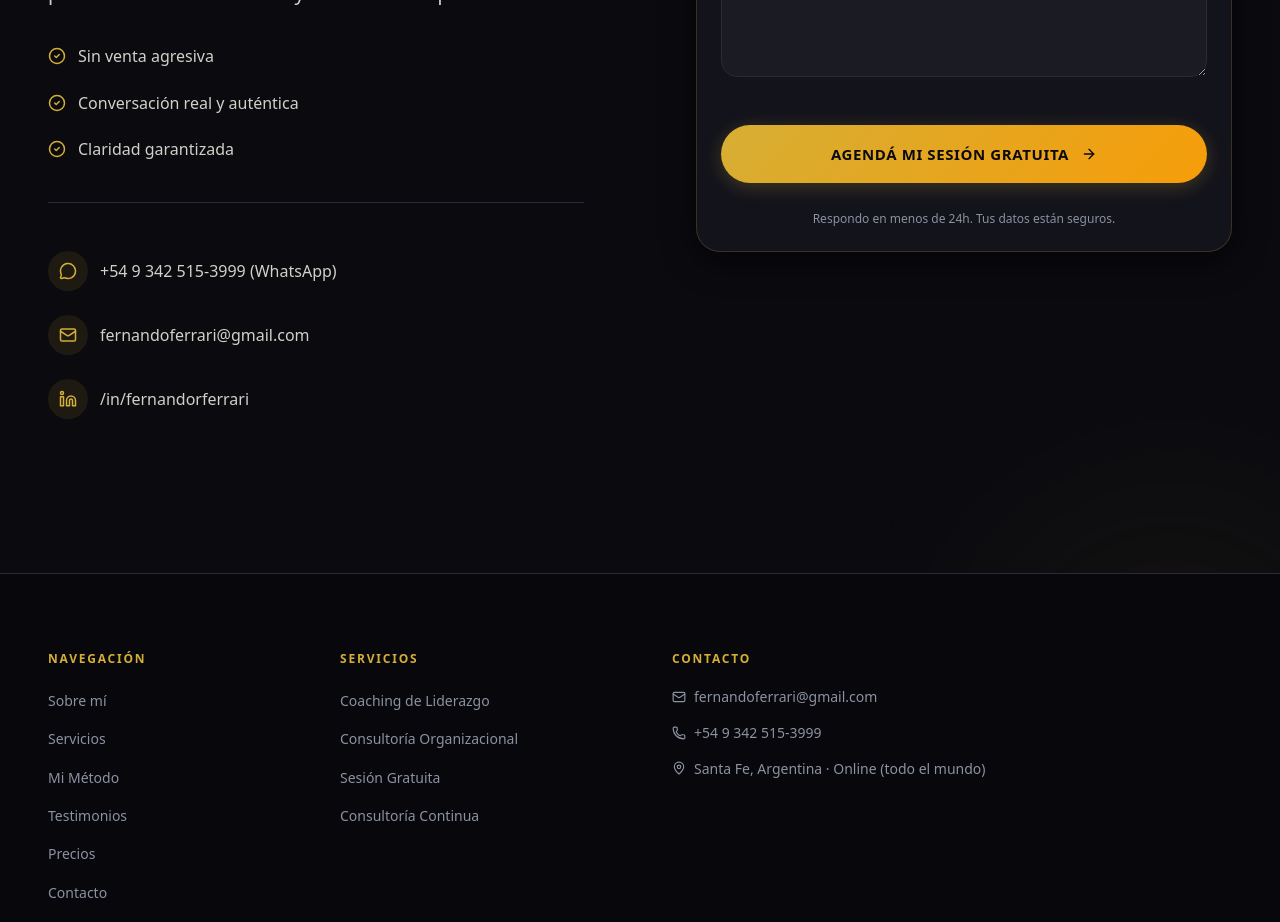
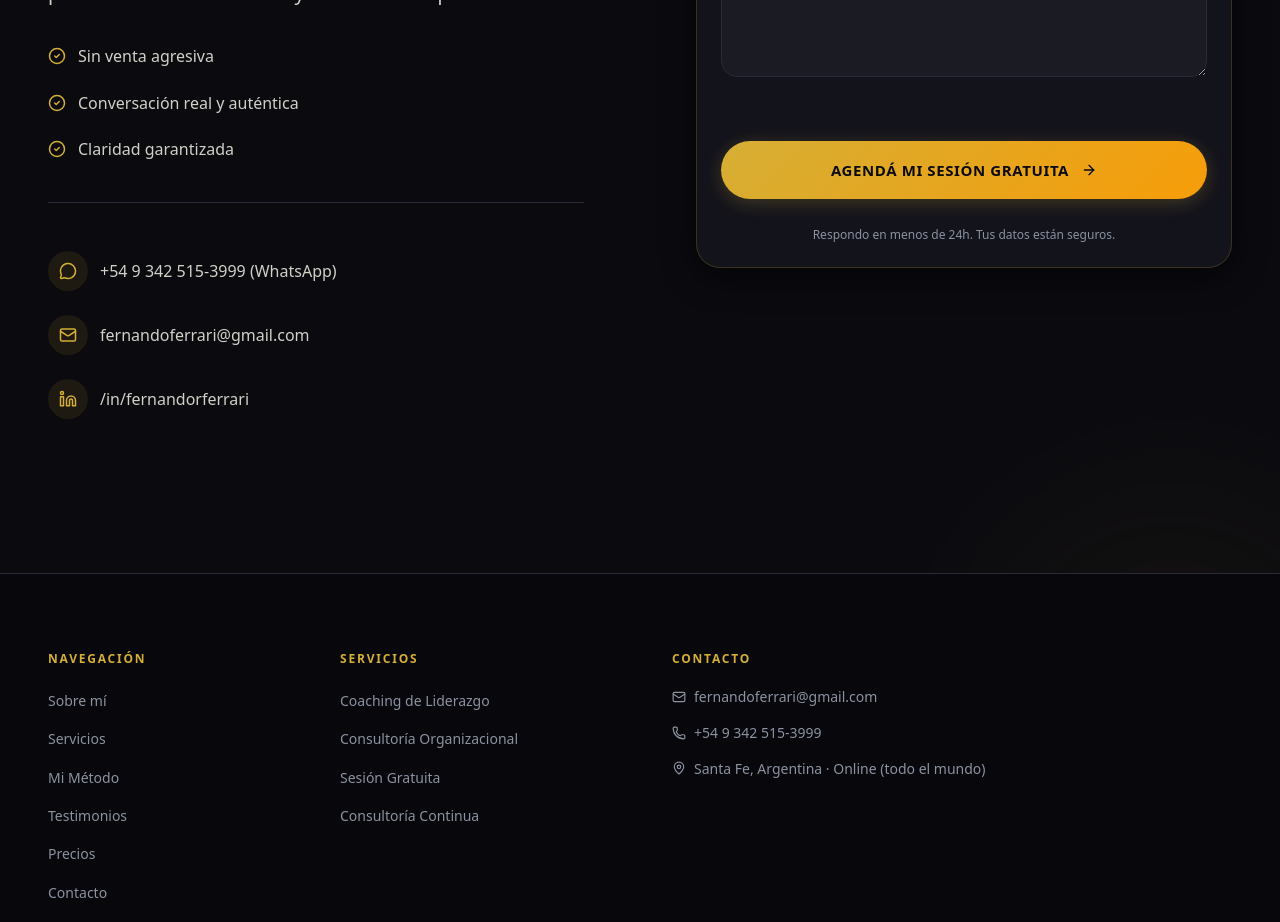
Before and after one commit to jagoff/web-coaching-terceros, a Next.js app: page / in a window 1280 px wide. Shown: the part 9000-9922 px from the top of the page. Built offline with nearby package versions, Linux system fonts and the light colour scheme; no server answers.

Commit message:
fix: more spacing before submit button (!mt-16)

```diff
--- a/components/sections/Contact.tsx
+++ b/components/sections/Contact.tsx
@@ -437,7 +437,7 @@ export default function Contact() {
                     {/* Submit */}
                     <button
                       type="submit"
-                      className="btn-primary w-full !mt-12"
+                      className="btn-primary w-full !mt-16"
                       disabled={status === "loading"}
                     >
                       {status === "loading" ? (
```
